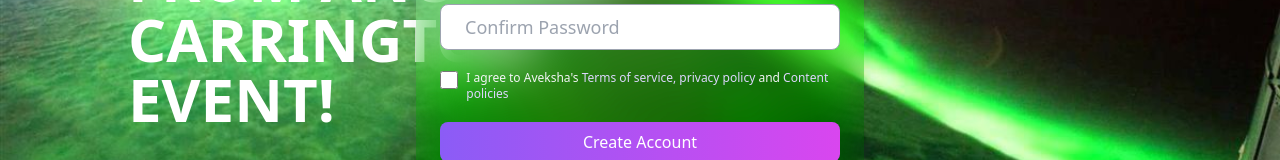
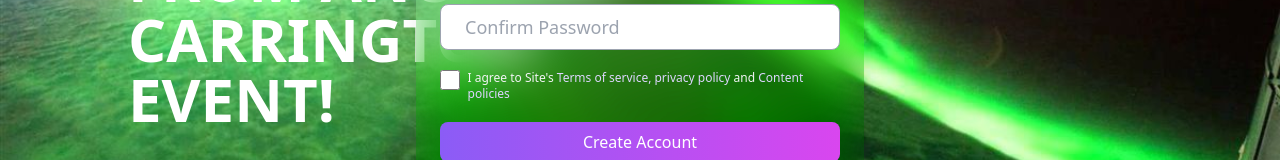
Before and after one commit to Arun89-crypto/SpaceApps-G4NYM3D3-Frontend, a React (Create React App) app: page / in a window 1280 px wide. Both pictures are taken after a click on the button "Signup". Shown: the part 375-535 px from the top of the page. Built offline with nearby package versions, Linux system fonts and the light colour scheme.

Commit message:
Minor changes

```diff
--- a/src/Components/Signup.jsx
+++ b/src/Components/Signup.jsx
@@ -88,7 +88,7 @@ const SignUp = ({ isOpen, setIsOpen }) => {
 
                                         <div className='flex items-top gap-2'>
                                             <input type="checkbox" id="terms" className='md:w-5 md:h-5' />
-                                            <lable htmlFor="terms" className="text-gray-100 text-xs ">I agree to Aveksha's <span className='text-violet-200  text-xs'>Terms of service, privacy policy </span>
+                                            <lable htmlFor="terms" className="text-gray-100 text-xs ">I agree to Site's <span className='text-violet-200  text-xs'>Terms of service, privacy policy </span>
                                                 <span > and </span>
                                                 <span className='text-violet-200 text-xs '>Content policies</span>
                                             </lable>
```
Also changed, not shown: src/Pages/ChatPage.jsx (line endings or trailing spaces).
